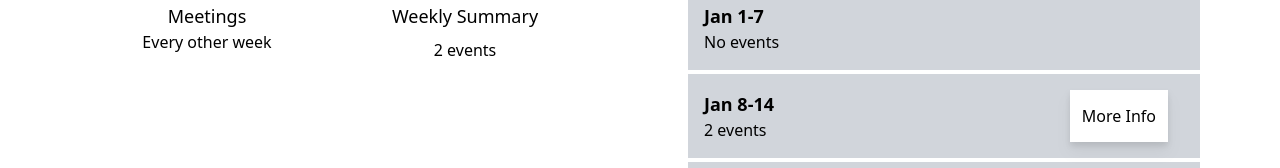
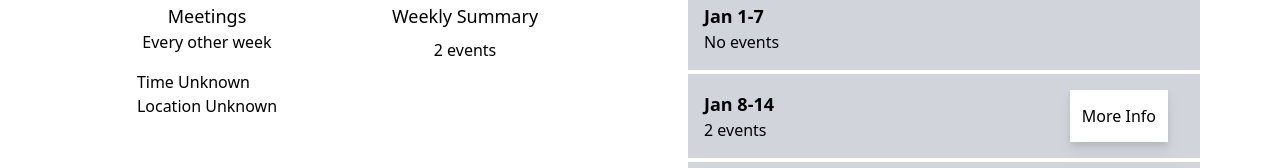
Before and after one commit to SqmL1/ProgrammingClub, a Nuxt app: page /events in a window 1280 px wide. Shown: the part 498-666 px from the top of the page. Built offline with nearby package versions, Linux system fonts and the light colour scheme.

Commit message:
Added placeholders for meetings

```diff
--- a/pages/events.vue
+++ b/pages/events.vue
@@ -477,7 +477,8 @@ useHead({
                   </div>
                   <div class="m-auto">
                      <!-- Insert times here -->
-
+                     <p class="m-auto">Time Unknown</p>
+                     <p class="m-auto">Location Unknown</p>
                   </div>
                </div>
 
```
